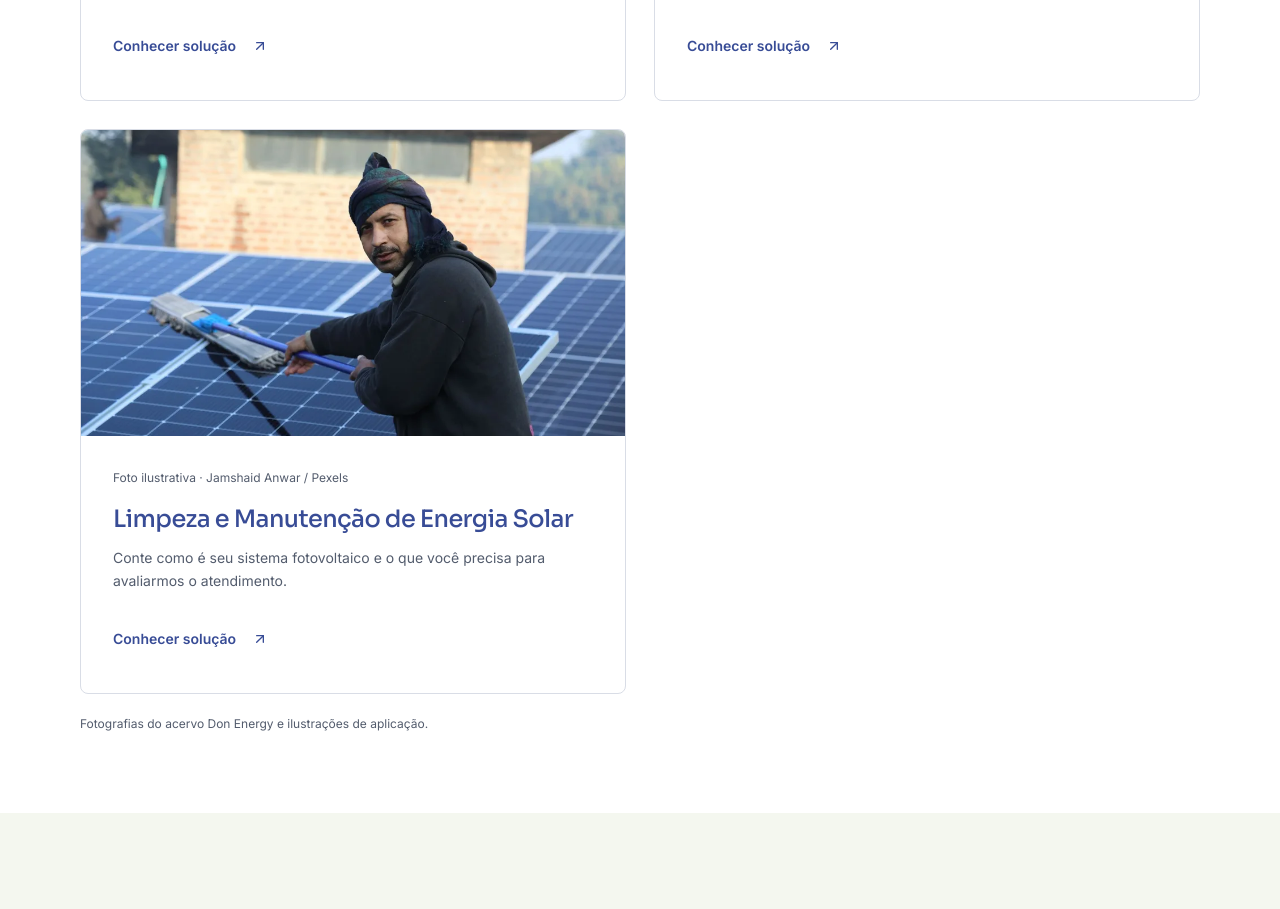
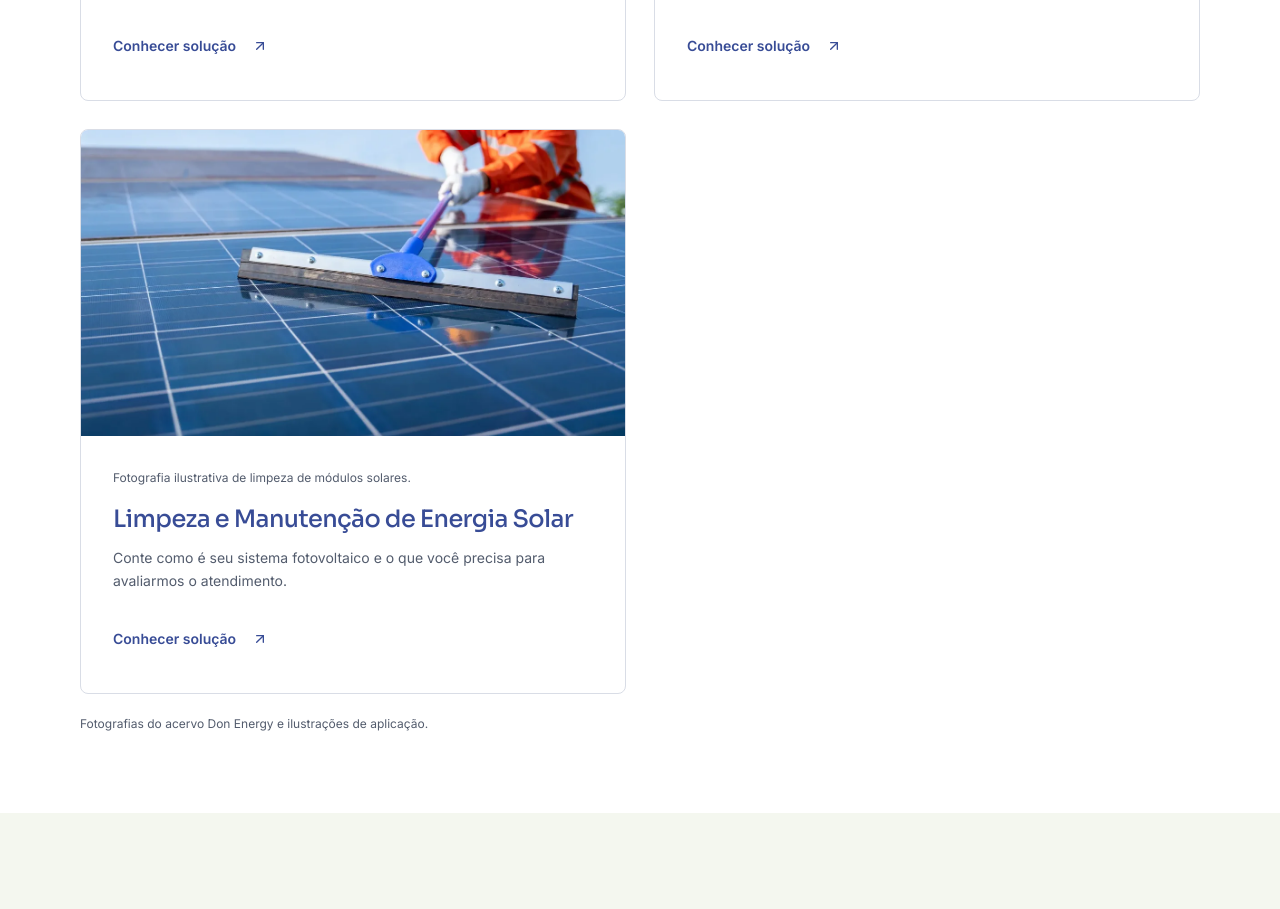
Before and after one commit to JoaoVictorCologi/don-energy, a Next.js app: page /servicos in a window 1280 px wide. Shown: the part 1440-2349 px from the top of the page. Built offline with nearby package versions, Linux system fonts and the light colour scheme.

Commit message:
Atualiza fotos de A Don Energy e manutenção conforme seleção

```diff
--- a/app/page.tsx
+++ b/app/page.tsx
@@ -38,7 +38,7 @@ export default function Home() {
             </Link>
           </div>
           <figure>
-            <FotoAcervo numero="03" />
+            <FotoAcervo numero="04" />
             <figcaption className="mt-3 text-xs text-muted-foreground">Fotografia do acervo Don Energy.</figcaption>
           </figure>
         </div>
--- a/components/visual-servico.tsx
+++ b/components/visual-servico.tsx
@@ -10,7 +10,7 @@ export function VisualServico({ perfil, className, loading = "lazy" }: {
   className?: string;
   loading?: "lazy" | "eager";
 }) {
-  if (perfil === "manutencao") return <Image src="/servicos/manutencao.webp" width="960" height="640" alt="Pessoa limpando módulos solares. Fotografia ilustrativa." loading={loading} className={cn("w-full object-cover", className)} />;
+  if (perfil === "manutencao") return <Image src="/servicos/manutencao-enviada.webp" width="1200" height="801" alt="Pessoa com uniforme laranja limpando módulos solares com um rodo. Fotografia ilustrativa." loading={loading} className={cn("w-full object-cover", className)} />;
   const { foto } = apresentacaoSolar[perfil];
   if (foto) return <FotoAcervo numero={foto} loading={loading} className={className} />;
 
--- a/lib/apresentacao-solar.ts
+++ b/lib/apresentacao-solar.ts
@@ -4,7 +4,7 @@ type Apresentacao = { foto?: string; legenda: string; abertura: string; contexto
 
 // As legendas registram a identificação do acervo. O uso em um serviço é ilustrativo.
 export const apresentacaoSolar: Record<PerfilSolarId, Apresentacao> = {
-  manutencao: { legenda: "Foto ilustrativa · Jamshaid Anwar / Pexels", abertura: "Limpeza e Manutenção de Energia Solar", contexto: "Conte como está seu sistema." },
+  manutencao: { legenda: "Fotografia ilustrativa de limpeza de módulos solares.", abertura: "Limpeza e Manutenção de Energia Solar", contexto: "Conte como está seu sistema." },
   residencial: { foto: "12", legenda: "Projeto residencial · Limeira · SP", abertura: "O ponto de partida é a sua casa.", contexto: "Sua rotina vem antes do dimensionamento." },
   comercial: { foto: "01", legenda: "Fotografia do acervo Don Energy.", abertura: "Entenda o consumo do seu negócio.", contexto: "A operação ajuda a explicar a conta." },
   industrial: { legenda: "Ilustração de aplicação industrial.", abertura: "Energia Solar Industrial", contexto: "Consumo e rotina da indústria." },
```
Also changed, not shown: public/servicos/manutencao-enviada.webp (added).
